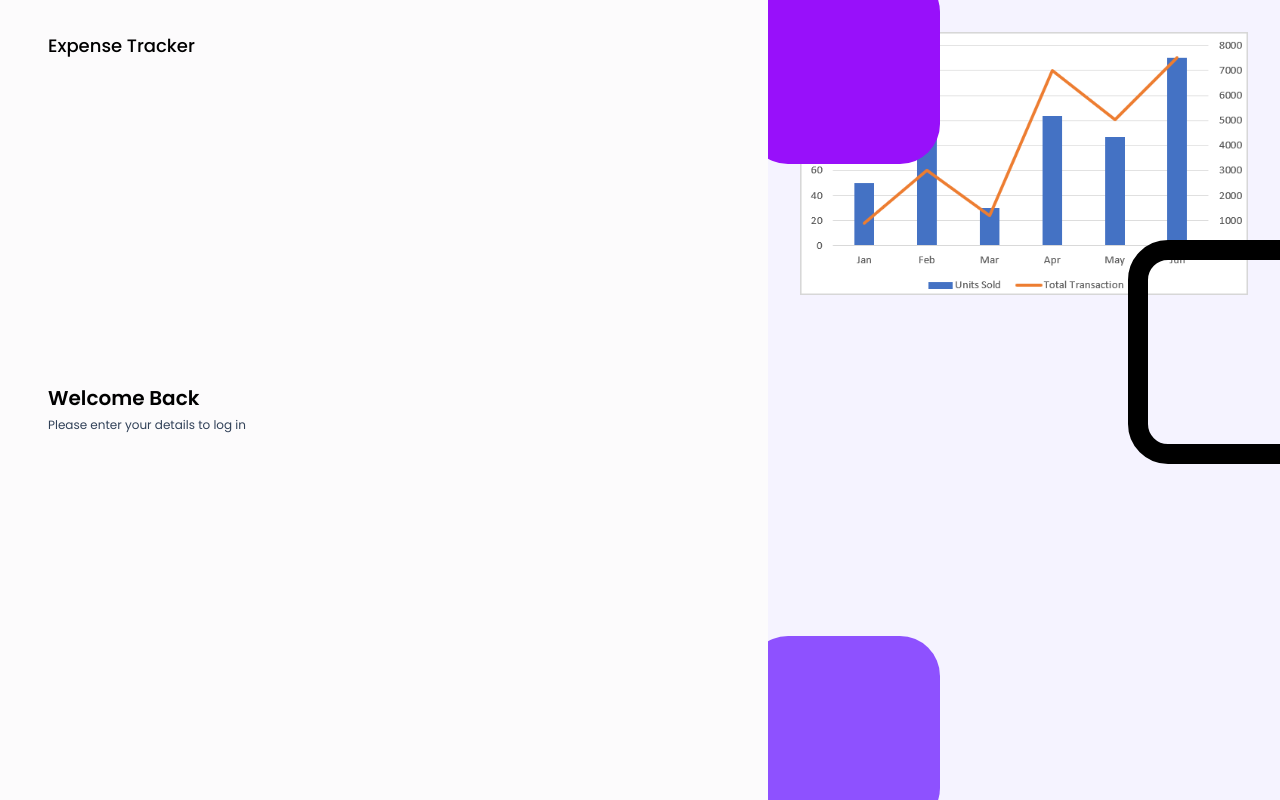
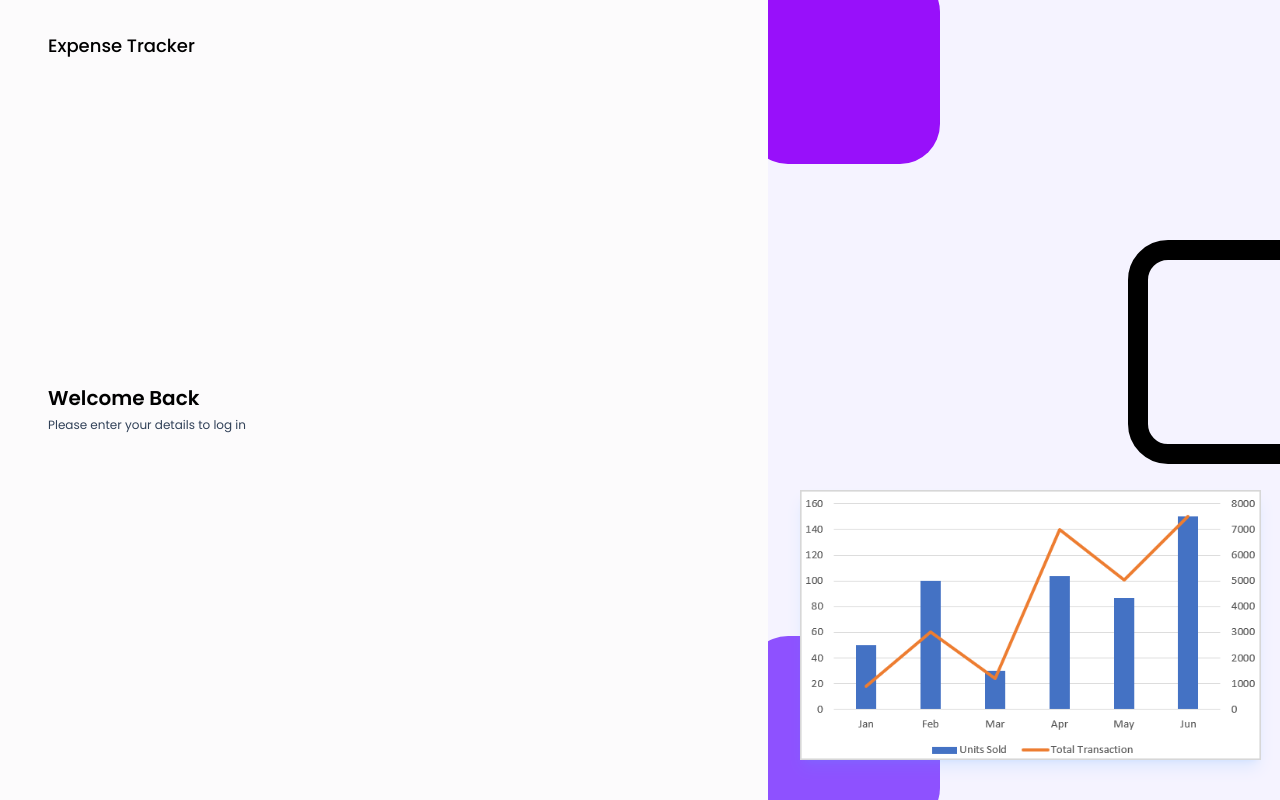
Before and after one commit to sultan1coder/Expense-_Tracker, a React (Vite) app in the folder frontend/: page /login in a window 1280 px wide. Built offline with nearby package versions, Linux system fonts and the light colour scheme.

Commit message:
Initialized

```diff
--- a/frontend/src/components/layouts/AuthLayout.jsx
+++ b/frontend/src/components/layouts/AuthLayout.jsx
@@ -14,7 +14,7 @@
       <div className="w-48 h-48 rounded-[40px] bg-violet-500 absolute -bottom-7 -left-5" />
 
       <img src={Card_2}
-       className=""
+       className="w-64 lg:w-[90%] absolute bottom-10 shadow-lg shadow-blue-400/15 "
        />
     </div>
 
```
